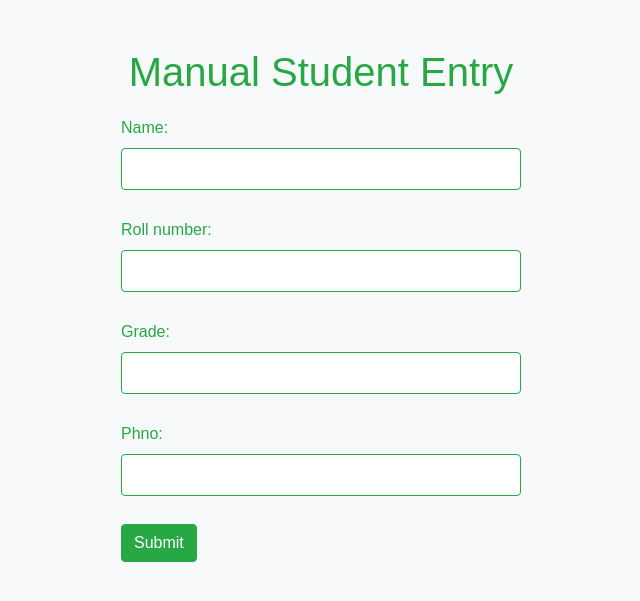
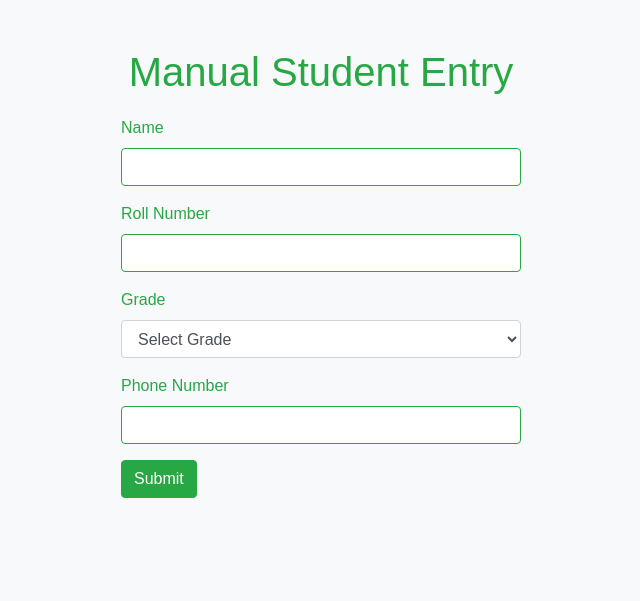
Before and after one commit to EduStackProject/Edustack, a Django app: page /manual_student_entry/ in a window 1280 px wide. Shown: the top 601 px of the page, without its empty margins (319-959 px from the left). Run offline with Django 5.2, Linux system fonts and the light colour scheme; some libraries are stand-ins or nearby versions.

Commit message:
Update manual_student_entry.html

```diff
--- a/myproject/myapp/templates/myapp/manual_student_entry.html
+++ b/myproject/myapp/templates/myapp/manual_student_entry.html
@@ -59,14 +59,55 @@
             border-color: #1e7e34;
         }
     </style>
+
+
 </head>
 <body>
     <div class="container">
         <h1 class="mt-5">Manual Student Entry</h1>
         <form method="post" action="{% url 'manual_student_entry' %}" onsubmit="return validateForm()" id="studentForm">
             {% csrf_token %}
-            {{ form.as_p }}
+            <div class="form-group">
+                <label for="id_name">Name</label>
+                <input type="text" class="form-control" id="id_name" name="name" required>
+            </div>
+            <div class="form-group">
+                <label for="id_roll_number">Roll Number</label>
+                <input type="text" class="form-control" id="id_roll_number" name="roll_number" required>
+            </div>
+            <div class="form-group">
+                <label for="id_grade">Grade</label>
+                <select class="form-control" id="id_grade" name="grade" required>
+                    <option value="" disabled selected>Select Grade</option>
+                    <option value="A">A</option>
+                    <option value="B">B</option>
+                    <option value="C">C</option>
+                    <option value="D">D</option>
+                    <option value="E">E</option>
+                    <option value="F">F</option>
+                </select>
+            </div>
+            <div class="form-group">
+                <label for="id_phno">Phone Number</label>
+                <input type="text" class="form-control" id="id_phno" name="phno" required pattern="[0-9]{10}" title="Please enter a valid 10-digit phone number">
+            </div>
             <button type="submit" class="btn btn-success">Submit</button>
-            </form>
+        </form>
+    </div>
+
+    <script>
+        function validateForm() {
+            var phno = document.getElementById('id_phno').value;
+            var grade = document.getElementById('id_grade').value;
+
+            if (phno.length !== 10 || isNaN(phno)) {
+                alert('Please enter a valid 10-digit phone number.');
+                return false;
+            }
+
+            return true;
+        }
+    </script>
+
 </body>
 </html>
```
